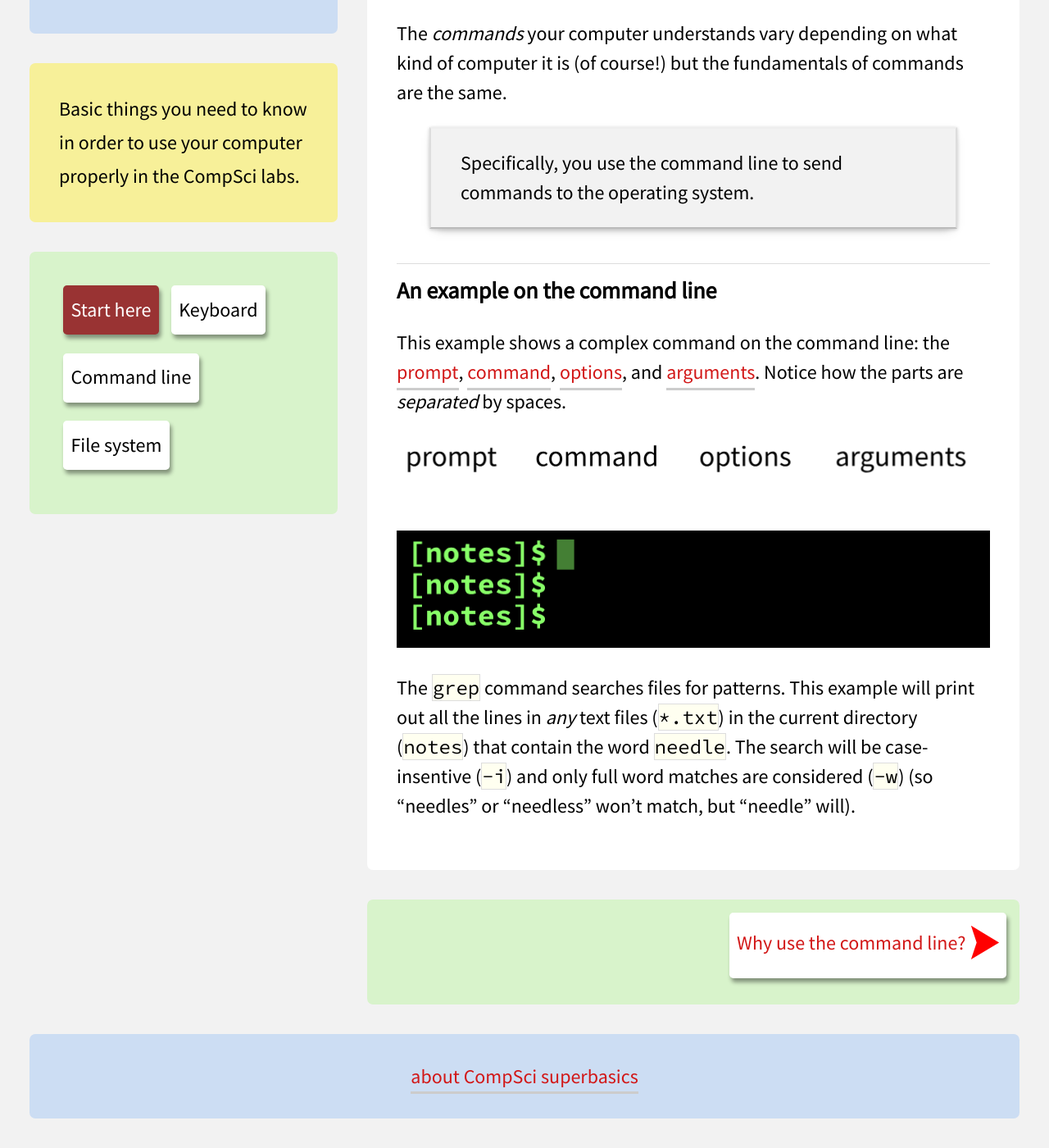
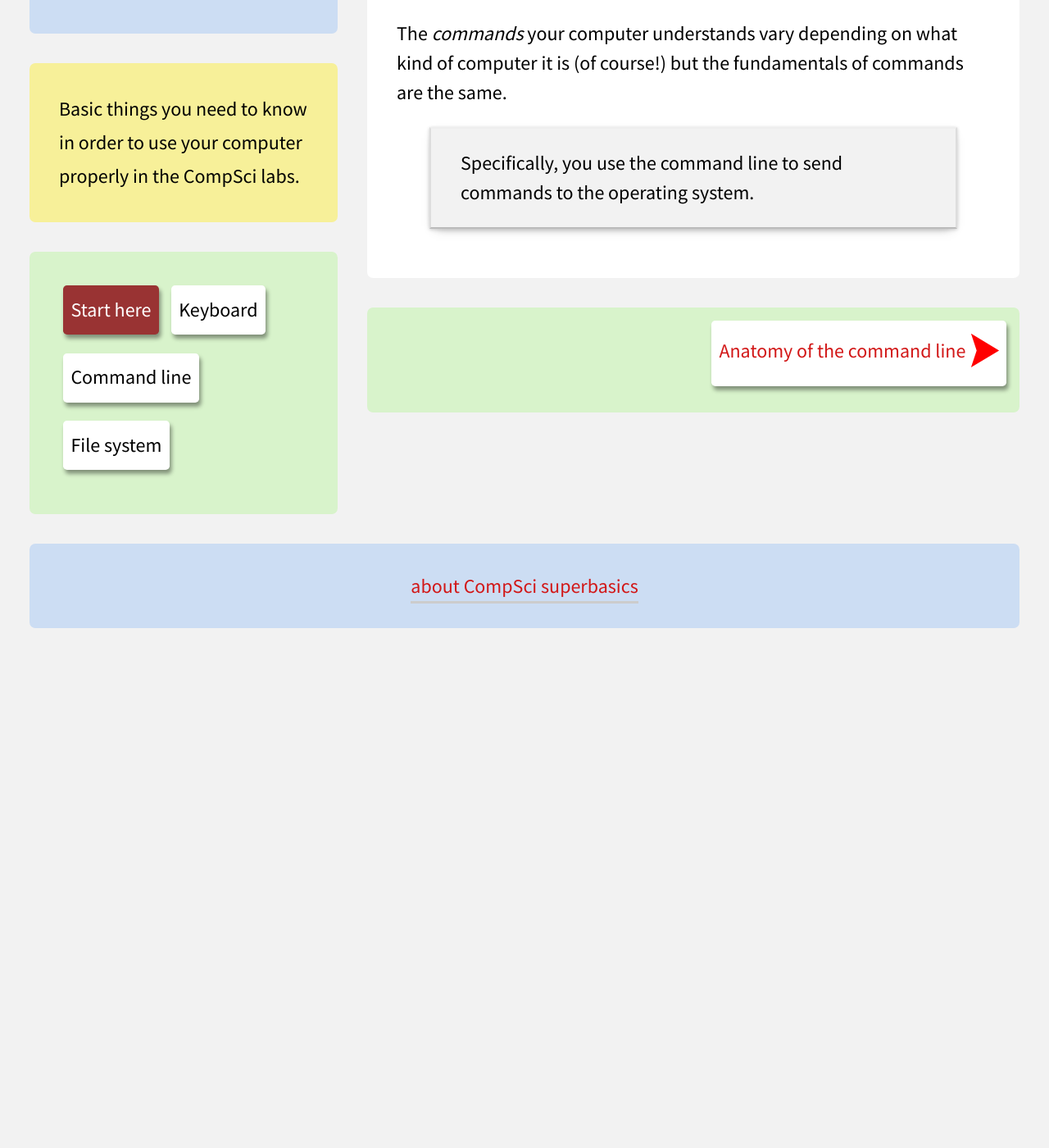
Before and after one commit to davewhiteland/compsci-superbasics, a Jekyll site: the page built from collections/_command-line/what-is-it.md, in a window 1280 px wide and 1400 px high, scrolled down 388 px. Shown: the whole window at 82% size. Built offline with Jekyll 4.4.1, drawn with Linux system fonts in a browser that asks for light colours; after the commit the page ends 1190 px from its top, so only the background shows below that.

Commit message:
make new 'anatomy of command' page, instead of 'what is it'
(smaller pages are good)

```diff
--- a/_config.yml
+++ b/_config.yml
@@ -51,6 +51,7 @@
     permalink: /command-line/:path/
     order:
       - what-is-it.md
+      - anatomy.md
       - why.md
       - how-to-get-there.md
       - names.md
--- a/collections/_command-line/what-is-it.md
+++ b/collections/_command-line/what-is-it.md
@@ -18,20 +18,3 @@
 
 > Specifically, you use the command line to send commands to the operating
 > system.
-
-### An example on the command line
-
-This example shows a complex command on the command line:
-the [prompt]({{ site.baseurl }}/command-line/prompt),
-[command]({{ site.baseurl }}/command-line/issuing-a-command),
-[options]({{ site.baseurl }}/command-line/options),
-and [arguments]({{ site.baseurl }}/command-line/arguments).
-Notice how the parts are _separated_ by spaces.
-
-<object data="{{ site.baseurl }}/images/command-line.svg" type="image/svg+xml"></object>
-
-The `grep` command searches files for patterns. This example will print out all
-the lines in _any_ text files (`*.txt`) in the current directory (`notes`) that
-contain the word `needle`. The search will be case-insentive (`-i`) and only
-full word matches are considered (`-w`) (so "needles" or "needless" won't
-match, but "needle" will).
```
Also changed, not shown: collections/_command-line/anatomy.md (added, +46 -0 lines).
